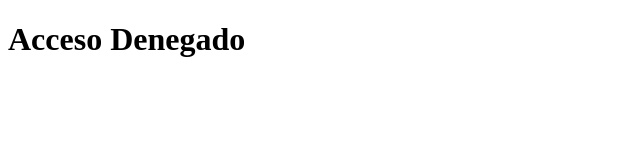
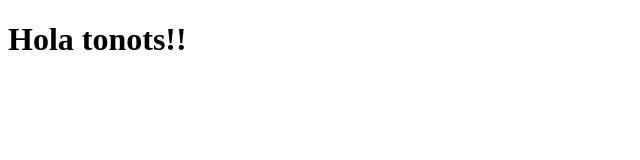
Before and after one commit to xipeRafa/node-node, a website: page public/index.html in a window 1280 px wide. Shown: the whole page, without its empty margins (0-640 px from the left). Drawn offline with Linux system fonts and the light colour scheme.

Commit message:
identation

```diff
--- a/package.json
+++ b/package.json
@@ -4,7 +4,7 @@
   "description": "siii!!!",
   "main": "app.js",
   "scripts": {
-
+    "dev": "nodemon app.js"
   },
   "author": "rafa",
   "license": "ISC",
--- a/public/index.html
+++ b/public/index.html
@@ -3,11 +3,11 @@
 <head>
     <meta charset="UTF-8">
     <meta name="viewport" content="width=device-width, initial-scale=1.0">
-    <title>Acceso denegado</title>
+    <title>node-node</title>
 </head>
 <body>
 
-    <h1>Acceso Denegado</h1>
+    <h1>Hola tonots!!</h1>
 
 </body>
 </html>
```
Also changed, not shown: app.js (+4 -7 lines), models/server.js (+11 -19 lines).
